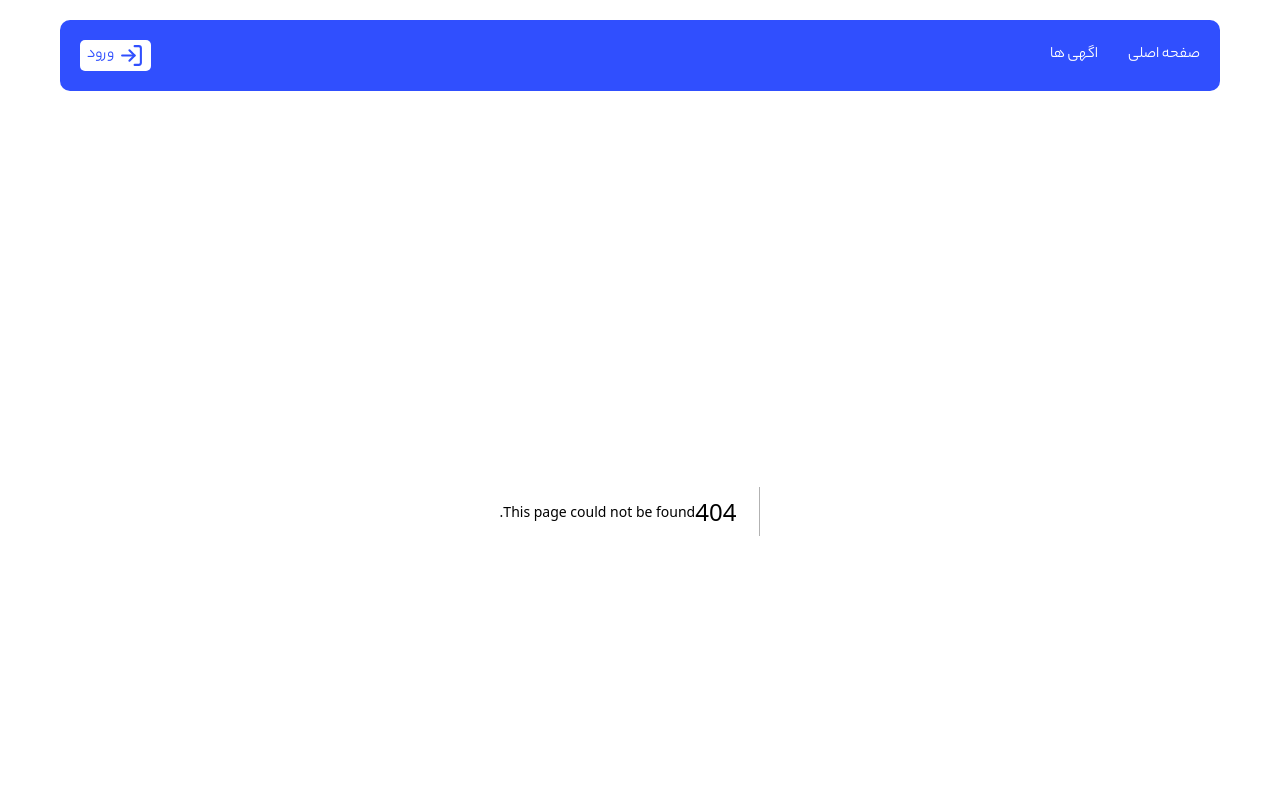
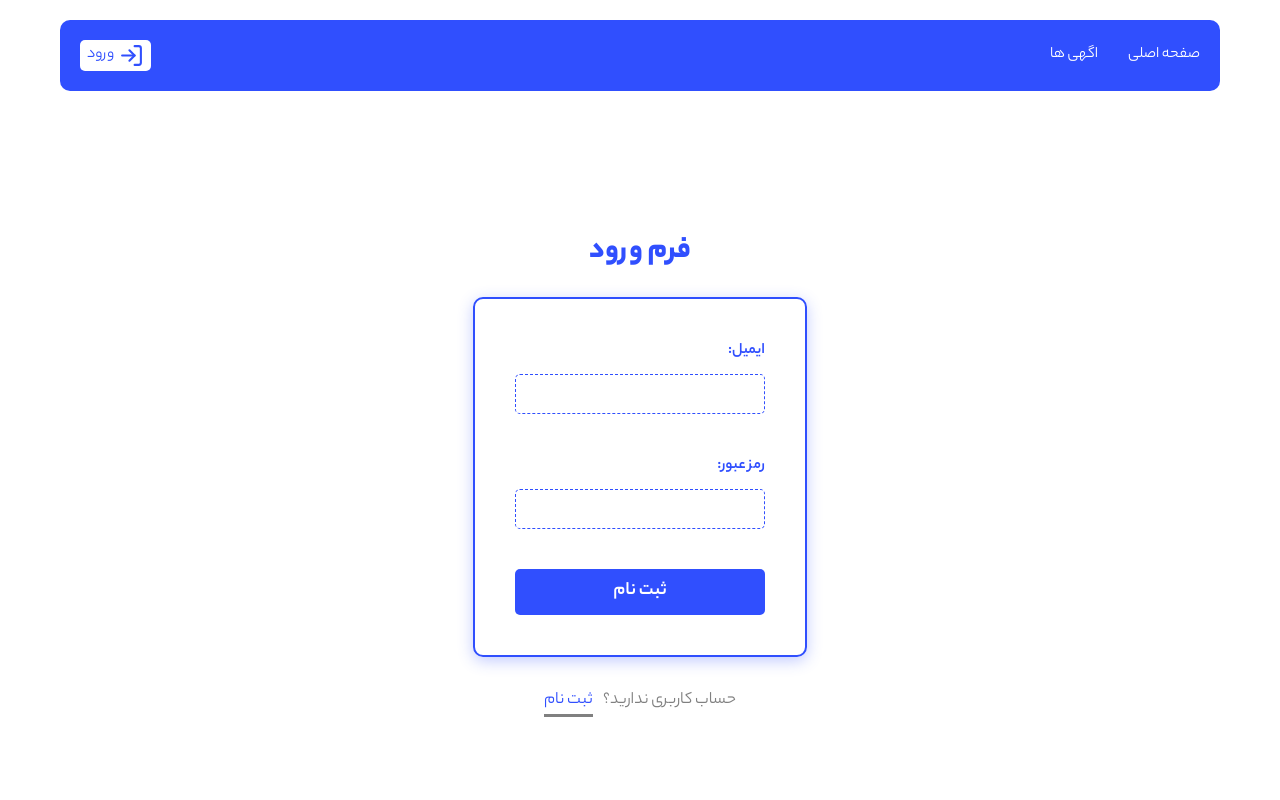
Before and after one commit to MobinaShahbazei/real-state, a Next.js app: page /signin in a window 1280 px wide. Before the commit this address had no page. Shown: the top 800 px of the page. Built offline with nearby package versions, Linux system fonts and the light colour scheme.

Commit message:
Development of the entry form

```diff
--- a/src/app/api/auth/[...nextauth]/route.js
+++ b/src/app/api/auth/[...nextauth]/route.js
@@ -1,5 +1,5 @@
 import NextAuth from "next-auth";
-import { CredentialsProvider } from "next-auth/providers";
+import CredentialsProvider from "next-auth/providers/credentials";
 import User from "@/models/User";
 import { verifyPassword } from "@/utils/auth";
 import connectDB from "@/utils/connectDB";
--- a/src/app/api/auth/signup/route.js
+++ b/src/app/api/auth/signup/route.js
@@ -1,7 +1,7 @@
 import { NextResponse } from "next/server";
 import User from "@/models/User";
 import connectDB from "@/utils/connectDB";
-import { hashPassword, hashPassword } from "@/utils/auth";
+import { hashPassword} from "@/utils/auth";
 
 export async function POST(req) {
   try {
@@ -27,7 +27,7 @@ export async function POST(req) {
     const newUser = await User.create({email : email, password:hashedPassword})
     console.log(newUser)
 
-    return NextResponse.json({message: "حساب کاربری ایجاد شد"})
+    return NextResponse.json({message: "حساب کاربری ایجاد شد"}, {status: 201})
   } catch (error) {
     console.log(error);
     return NextResponse.json(
--- /dev/null
+++ b/src/app/signin/page.js
@@ -0,0 +1,12 @@
+import SigninPage from '@/template/SigninPage'
+
+
+function SignIn() {
+  return (
+    <>
+    <SigninPage/>
+    </>
+  )
+}
+
+export default SignIn
--- /dev/null
+++ b/src/components/template/SigninPage.js
@@ -0,0 +1,74 @@
+"use client";
+
+import Link from "next/link";
+import { useState } from "react";
+import { useRouter } from "next/navigation";
+import { signIn } from "next-auth/react";
+import { Toaster, toast } from "react-hot-toast";
+
+import styles from "@/template/SignupPage.module.css";
+import { ThreeDots } from "react-loader-spinner";
+
+function SigninPage() {
+  const [email, setEmail] = useState("");
+  const [password, setPassword] = useState("");
+  const [loading, setLoading] = useState(false);
+
+  const router = useRouter();
+
+  const signinHandler = async (e) => {
+    e.preventDefault();
+    setLoading(true);
+    const res = await signIn("credentials", {
+      email,
+      password,
+      redirect: false,
+    });
+    setLoading(false);
+    if (res.error) {
+      toast.error(res.error);
+    } else {
+      router.push("/");
+    }
+  };
+
+  return (
+    <div className={styles.form}>
+      <h4>فرم ورود</h4>
+      <form>
+        <label>ایمیل:</label>
+        <input
+          type="text"
+          value={email}
+          onChange={(e) => setEmail(e.target.value)}
+        />
+        <label>رمز عبور:</label>
+        <input
+          type="password"
+          value={password}
+          onChange={(e) => setPassword(e.target.value)}
+        />
+        {loading ? (
+           <ThreeDots
+           color="#304ffe"
+           height={45}
+           ariaLabel="three-dots-loading"
+           visible={true}
+           wrapperStyle={{ margin: "auto" }}
+         />
+        ) : (
+          <button type="submit" onClick={signinHandler}>
+            ثبت نام
+          </button>
+        )}
+      </form>
+      <p>
+        حساب کاربری ندارید؟
+        <Link href="/signup">ثبت نام</Link>
+      </p>
+      <Toaster />
+    </div>
+  );
+}
+
+export default SigninPage;
```
Also changed, not shown: package.json (+5 -3 lines), src/components/template/SignupPage.js (+59 -9 lines), src/models/User.js (+17 -3 lines), 1 other file (tests, documents, lock files or other folders).
